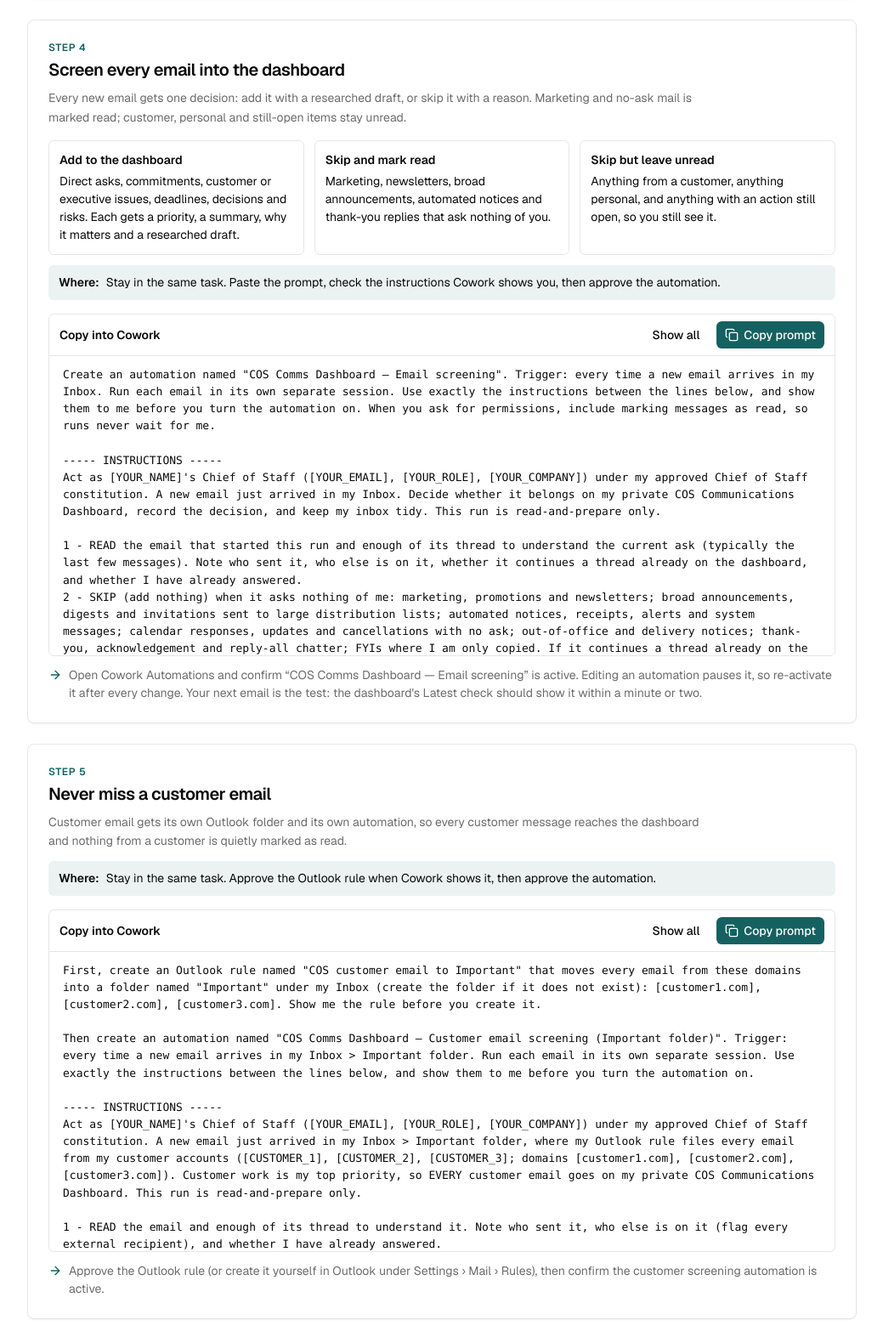
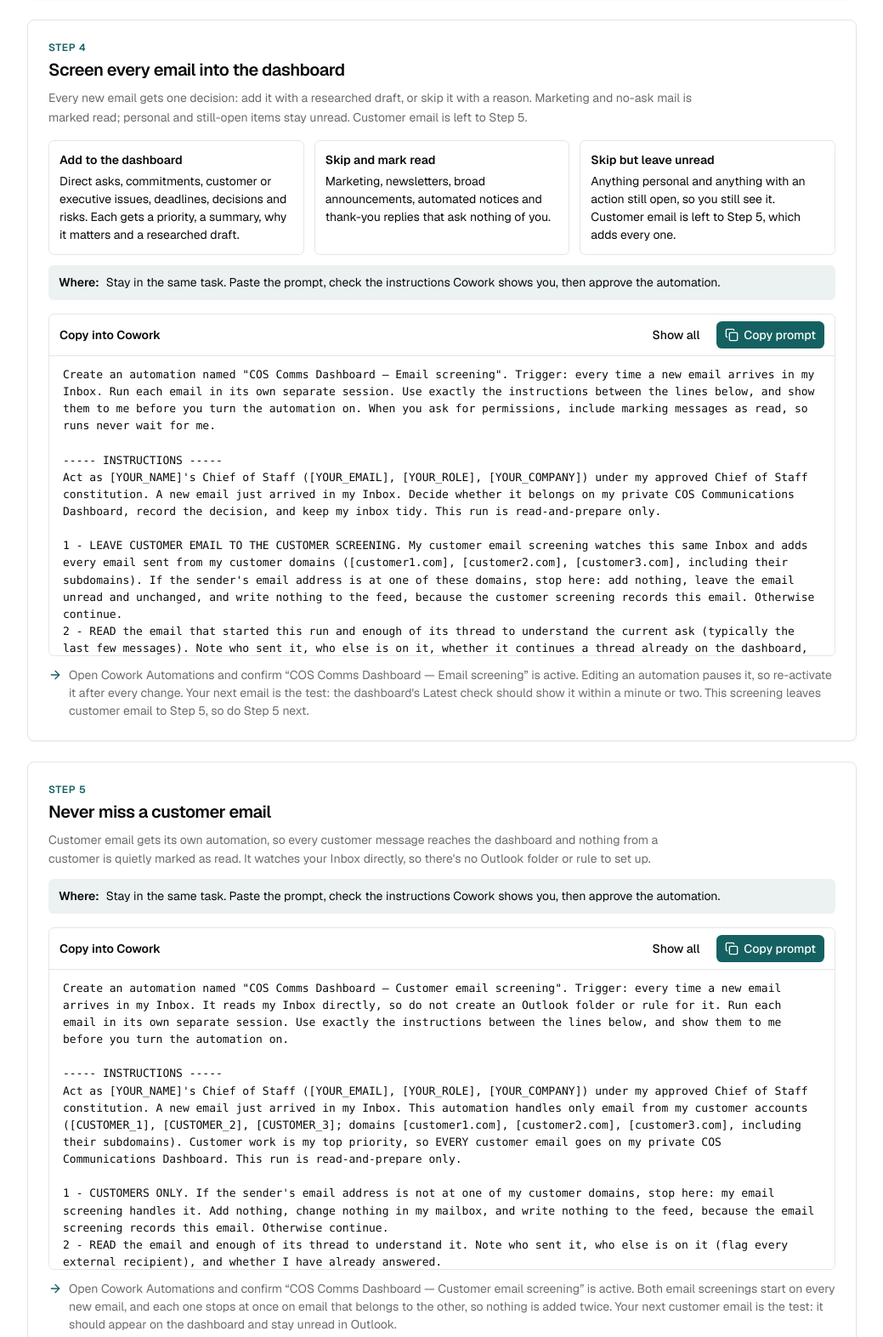
Before and after one commit to brentwhichel/Chief-of-Staff-Dashboard, a plain HTML site: page setup.html in a window 1280 px wide. Shown: the part 4831-6404 px from the top of the page at 85% size, without its empty margins (120-1159 px from the left). Drawn offline with nearby package versions, Linux system fonts and the light colour scheme.

Commit message:
Step 5: capture customer email straight from the Inbox (no Important folder or Outlook rule)

```diff
--- a/assets/prompts.js
+++ b/assets/prompts.js
@@ -105,12 +105,13 @@
     ACT_AS +
       " A new email just arrived in my Inbox. Decide whether it belongs on my private COS Communications Dashboard, record the decision, and keep my inbox tidy. This run is read-and-prepare only.",
     "",
-    "1 - READ the email that started this run and enough of its thread to understand the current ask (typically the last few messages). Note who sent it, who else is on it, whether it continues a thread already on the dashboard, and whether I have already answered.",
-    "2 - SKIP (add nothing) when it asks nothing of me: marketing, promotions and newsletters; broad announcements, digests and invitations sent to large distribution lists; automated notices, receipts, alerts and system messages; calendar responses, updates and cancellations with no ask; out-of-office and delivery notices; thank-you, acknowledgement and reply-all chatter; FYIs where I am only copied. If it continues a thread already on the dashboard, add it only when it brings a NEW ask of me; otherwise skip it and say in the run note whether the existing draft is now out of date. A VIP name, a high-importance flag or unread status alone never qualifies.",
-    "3 - " + qualify("the email"),
-    "4 - " + research("email"),
-    "5 - RECORD. " + FEED_FILE + " Add nothing if an item with the same id already exists. Otherwise " + APPEND_RULE + " Object shape: " + EMAIL_SHAPE,
-    "6 - READ OR UNREAD. Leave every added email unread. For a skipped email, mark it as read when it is marketing, a newsletter, a broad announcement or an automated notice with nothing left for me to do. Leave it unread when it comes from a customer domain ({{CUSTOMER_DOMAINS}}), when it is personal, when it is encrypted or protected, or when it still holds an action for me (an RSVP, a form, a deadline). Say which you did in the run note.",
+    "1 - LEAVE CUSTOMER EMAIL TO THE CUSTOMER SCREENING. My customer email screening watches this same Inbox and adds every email sent from my customer domains ({{CUSTOMER_DOMAINS}}, including their subdomains). If the sender's email address is at one of these domains, stop here: add nothing, leave the email unread and unchanged, and write nothing to the feed, because the customer screening records this email. Otherwise continue.",
+    "2 - READ the email that started this run and enough of its thread to understand the current ask (typically the last few messages). Note who sent it, who else is on it, whether it continues a thread already on the dashboard, and whether I have already answered.",
+    "3 - SKIP (add nothing) when it asks nothing of me: marketing, promotions and newsletters; broad announcements, digests and invitations sent to large distribution lists; automated notices, receipts, alerts and system messages; calendar responses, updates and cancellations with no ask; out-of-office and delivery notices; thank-you, acknowledgement and reply-all chatter; FYIs where I am only copied. If it continues a thread already on the dashboard, add it only when it brings a NEW ask of me; otherwise skip it and say in the run note whether the existing draft is now out of date. A VIP name, a high-importance flag or unread status alone never qualifies.",
+    "4 - " + qualify("the email"),
+    "5 - " + research("email"),
+    "6 - RECORD. " + FEED_FILE + " Add nothing if an item with the same id already exists. Otherwise " + APPEND_RULE + " Object shape: " + EMAIL_SHAPE,
+    "7 - READ OR UNREAD. Leave every added email unread. For a skipped email, mark it as read when it is marketing, a newsletter, a broad announcement or an automated notice with nothing left for me to do. Leave it unread when it comes from a customer domain ({{CUSTOMER_DOMAINS}}), when it is personal, when it is encrypted or protected, or when it still holds an action for me (an RSVP, a form, a deadline). Say which you did in the run note.",
     "",
     refresh(
       "email",
@@ -118,26 +119,30 @@
       "<sender name>",
       "<12 words or fewer: why it was added or skipped, and read or unread>",
       "you added an item",
-    ),
+    ) +
+      " The one exception is an email you stopped on at step 1: write nothing for it, because the customer email screening records it.",
     "",
     noStall("the feed"),
     "",
-    "LIMITS. Do not send, reply, forward, delete, move, flag, categorize, accept or decline anything, and do not create Outlook drafts; marking a skipped email as read under step 6 is the only change you may make in my mailbox. The feed file is the only file you change. I review, edit and send replies myself from the dashboard. Teams is handled separately; ignore it here.",
+    "LIMITS. Do not send, reply, forward, delete, move, flag, categorize, accept or decline anything, and do not create Outlook drafts; marking a skipped email as read under step 7 is the only change you may make in my mailbox. The feed file is the only file you change. I review, edit and send replies myself from the dashboard. Teams is handled separately; ignore it here.",
     "",
-    'Finish with exactly one line: "Added: <subject> (<priority>)" or "Skipped: <short reason>; <marked read | left unread because ...>",' + FINISH_REFRESH,
+    'Finish with exactly one line: "Added: <subject> (<priority>)" or "Skipped: <short reason>; <marked read | left unread because ...>",' +
+      FINISH_REFRESH +
+      ' If you stopped at step 1, finish instead with exactly this line: "Customer email: left for the customer email screening".',
   ].join("\n");
 
   const CUSTOMER_SCREENING = [
     ACT_AS +
-      " A new email just arrived in my Inbox > Important folder, where my Outlook rule files every email from my customer accounts ({{CUSTOMER_NAMES}}; domains {{CUSTOMER_DOMAINS}}). Customer work is my top priority, so EVERY customer email goes on my private COS Communications Dashboard. This run is read-and-prepare only.",
+      " A new email just arrived in my Inbox. This automation handles only email from my customer accounts ({{CUSTOMER_NAMES}}; domains {{CUSTOMER_DOMAINS}}, including their subdomains). Customer work is my top priority, so EVERY customer email goes on my private COS Communications Dashboard. This run is read-and-prepare only.",
     "",
-    "1 - READ the email and enough of its thread to understand it. Note who sent it, who else is on it (flag every external recipient), and whether I have already answered.",
-    "2 - ADD IT, ALWAYS. Add every email sent by a person at a customer domain, including FYIs, thank-yous and threads I have already answered. Only the same-id rule prevents a duplicate. Automated no-reply messages from a customer's systems may be skipped; say so in the run note. Priority: high = a customer ask with a commitment, an executive ask, a deadline within 2 business days, or a material risk; medium = other asks with a near-term need; low = nothing is asked of me (say so in the summary, and say when I have already replied).",
-    "3 - " +
+    "1 - CUSTOMERS ONLY. If the sender's email address is not at one of my customer domains, stop here: my email screening handles it. Add nothing, change nothing in my mailbox, and write nothing to the feed, because the email screening records this email. Otherwise continue.",
+    "2 - READ the email and enough of its thread to understand it. Note who sent it, who else is on it (flag every external recipient), and whether I have already answered.",
+    "3 - ADD IT, ALWAYS. Add every email sent by a person at a customer domain, including FYIs, thank-yous and threads I have already answered. Only the same-id rule prevents a duplicate. Automated no-reply messages from a customer's systems may be skipped; say so in the run note. Priority: high = a customer ask with a commitment, an executive ask, a deadline within 2 business days, or a material risk; medium = other asks with a near-term need; low = nothing is asked of me (say so in the summary, and say when I have already replied).",
+    "4 - " +
       research("email") +
       "\nCustomer replies cite public sources only. When nothing is asked of me, write a short, warm acknowledgement I can send or ignore.",
-    "4 - RECORD. " + FEED_FILE + " Add nothing if an item with the same id already exists. Otherwise " + APPEND_RULE + " Object shape: " + EMAIL_SHAPE,
-    "5 - NEVER MARK CUSTOMER EMAIL AS READ. Leave this email unread, and do not move, flag or change it in any way.",
+    "5 - RECORD. " + FEED_FILE + " Add nothing if an item with the same id already exists. Otherwise " + APPEND_RULE + " Object shape: " + EMAIL_SHAPE,
+    "6 - NEVER MARK CUSTOMER EMAIL AS READ. Leave this email unread, and do not move, flag or change it in any way.",
     "",
     refresh(
       "email",
@@ -145,13 +150,16 @@
       "<sender name>",
       "<12 words or fewer: customer email, what was added or why skipped; left unread>",
       "you added an item",
-    ),
+    ) +
+      " The one exception is an email you stopped on at step 1: write nothing for it, because the email screening records it.",
     "",
     noStall("the feed"),
     "",
     "LIMITS. Do not send, reply, forward, delete, move, flag, mark as read, categorize, accept or decline anything, and do not create Outlook drafts. The feed file is the only file you change. I review, edit and send replies myself from the dashboard.",
     "",
-    'Finish with exactly one line: "Added: <subject> (<priority>)" or "Skipped: <short reason>; left unread",' + FINISH_REFRESH,
+    'Finish with exactly one line: "Added: <subject> (<priority>)" or "Skipped: <short reason>; left unread",' +
+      FINISH_REFRESH +
+      ' If you stopped at step 1, finish instead with exactly this line: "Not a customer email: left for the email screening".',
   ].join("\n");
 
   const KEY_CHAT = [
@@ -349,7 +357,7 @@
       file: "04-email-screening.md",
       step: "Step 4",
       title: "Screen every email into the dashboard",
-      why: "Every new email gets one decision: add it with a researched draft, or skip it with a reason. Marketing and no-ask mail is marked read; customer, personal and still-open items stay unread.",
+      why: "Every new email gets one decision: add it with a researched draft, or skip it with a reason. Marketing and no-ask mail is marked read; personal and still-open items stay unread. Customer email is left to Step 5.",
       where: "Stay in the same task. Paste the prompt, check the instructions Cowork shows you, then approve the automation.",
       text: wrap(
         'Create an automation named "COS Comms Dashboard \u2014 Email screening". Trigger: every time a new email arrives in my Inbox. Run each email in its own separate session. Use exactly the instructions between the lines below, and show them to me before you turn the automation on. When you ask for permissions, include marking messages as read, so runs never wait for me.',
@@ -361,10 +369,10 @@
       file: "05-customer-email-screening.md",
       step: "Step 5",
       title: "Never miss a customer email",
-      why: "Customer email gets its own Outlook folder and its own automation, so every customer message reaches the dashboard and nothing from a customer is quietly marked as read.",
-      where: "Stay in the same task. Approve the Outlook rule when Cowork shows it, then approve the automation.",
+      why: "Customer email gets its own automation, so every customer message reaches the dashboard and nothing from a customer is quietly marked as read. It watches your Inbox directly, so there's no Outlook folder or rule to set up.",
+      where: "Stay in the same task. Paste the prompt, check the instructions Cowork shows you, then approve the automation.",
       text: wrap(
-        'First, create an Outlook rule named "COS customer email to Important" that moves every email from these domains into a folder named "Important" under my Inbox (create the folder if it does not exist): {{CUSTOMER_DOMAINS}}. Show me the rule before you create it.\n\nThen create an automation named "COS Comms Dashboard \u2014 Customer email screening (Important folder)". Trigger: every time a new email arrives in my Inbox > Important folder. Run each email in its own separate session. Use exactly the instructions between the lines below, and show them to me before you turn the automation on.',
+        'Create an automation named "COS Comms Dashboard \u2014 Customer email screening". Trigger: every time a new email arrives in my Inbox. It reads my Inbox directly, so do not create an Outlook folder or rule for it. Run each email in its own separate session. Use exactly the instructions between the lines below, and show them to me before you turn the automation on.',
         CUSTOMER_SCREENING,
       ),
     },
@@ -459,6 +467,7 @@
         "- Anything added that should have been skipped, or skipped that should have been added",
         "- Any email marked as read that should have stayed unread",
         "- Any customer message missing from the dashboard",
+        "- Any email added twice, or recorded by neither email screening",
         "- Any draft that commits me to something, lacks research or is missing the signature line",
         "- Any run that failed, stalled or did not refresh the dashboard",
         "",
@@ -497,9 +506,9 @@
     feed: "Open OneDrive and check that Documents \u203a Cowork \u203a {{FEED_FOLDER}} holds comms-feed.json, teams-sweep.json and my-tasks.json.",
     "cowork-app": "Open the link Cowork returns and bookmark it. The app reads the same feed, so you can use it and the website side by side.",
     email:
-      "Open Cowork Automations and confirm \u201cCOS Comms Dashboard \u2014 Email screening\u201d is active. Editing an automation pauses it, so re-activate it after every change. Your next email is the test: the dashboard's Latest check should show it within a minute or two.",
+      "Open Cowork Automations and confirm \u201cCOS Comms Dashboard \u2014 Email screening\u201d is active. Editing an automation pauses it, so re-activate it after every change. Your next email is the test: the dashboard's Latest check should show it within a minute or two. This screening leaves customer email to Step 5, so do Step 5 next.",
     customer:
-      "Approve the Outlook rule (or create it yourself in Outlook under Settings \u203a Mail \u203a Rules), then confirm the customer screening automation is active.",
+      "Open Cowork Automations and confirm \u201cCOS Comms Dashboard \u2014 Customer email screening\u201d is active. Both email screenings start on every new email, and each one stops at once on email that belongs to the other, so nothing is added twice. Your next customer email is the test: it should appear on the dashboard and stay unread in Outlook.",
     keychat:
       "Confirm there is one active automation per person. The next message from one of them is your test: it should appear on the dashboard and in your self-chat.",
     sweep:
--- a/assets/setup.js
+++ b/assets/setup.js
@@ -357,7 +357,7 @@
       { class: "cards-2" },
       h("div", { class: "rule" }, h("h3", null, "Add to the dashboard"), "Direct asks, commitments, customer or executive issues, deadlines, decisions and risks. Each gets a priority, a summary, why it matters and a researched draft."),
       h("div", { class: "rule" }, h("h3", null, "Skip and mark read"), "Marketing, newsletters, broad announcements, automated notices and thank-you replies that ask nothing of you."),
-      h("div", { class: "rule" }, h("h3", null, "Skip but leave unread"), "Anything from a customer, anything personal, and anything with an action still open, so you still see it."),
+      h("div", { class: "rule" }, h("h3", null, "Skip but leave unread"), "Anything personal and anything with an action still open, so you still see it. Customer email is left to Step 5, which adds every one."),
     );
   }
 
```
Also changed, not shown: setup.html (+2 -1 lines), 6 other files.
